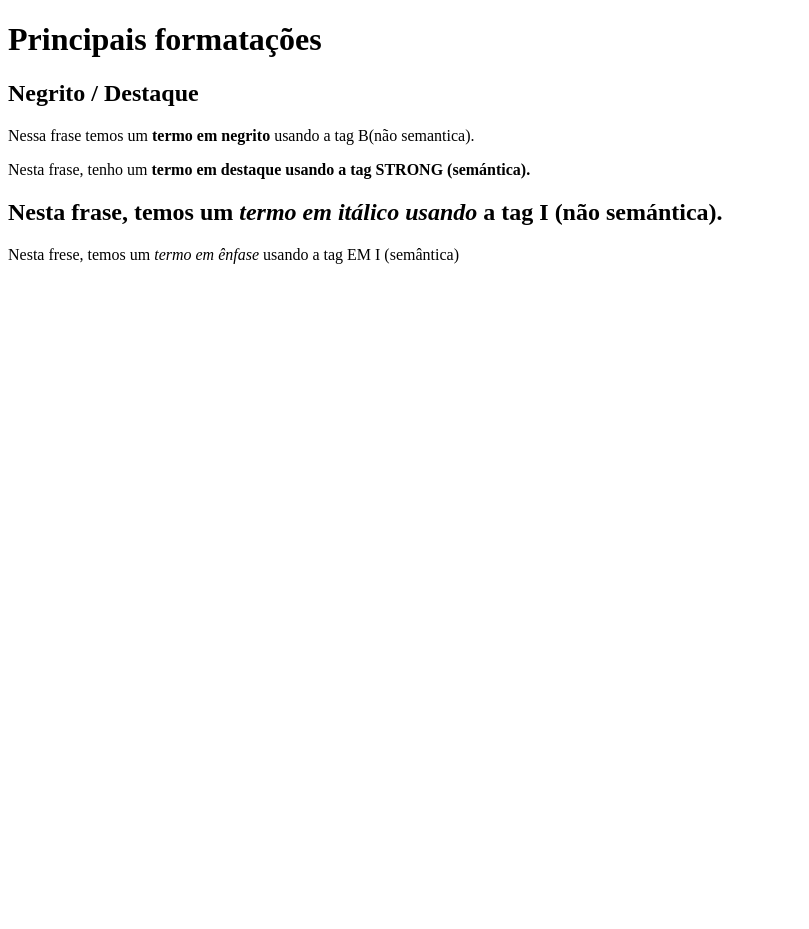
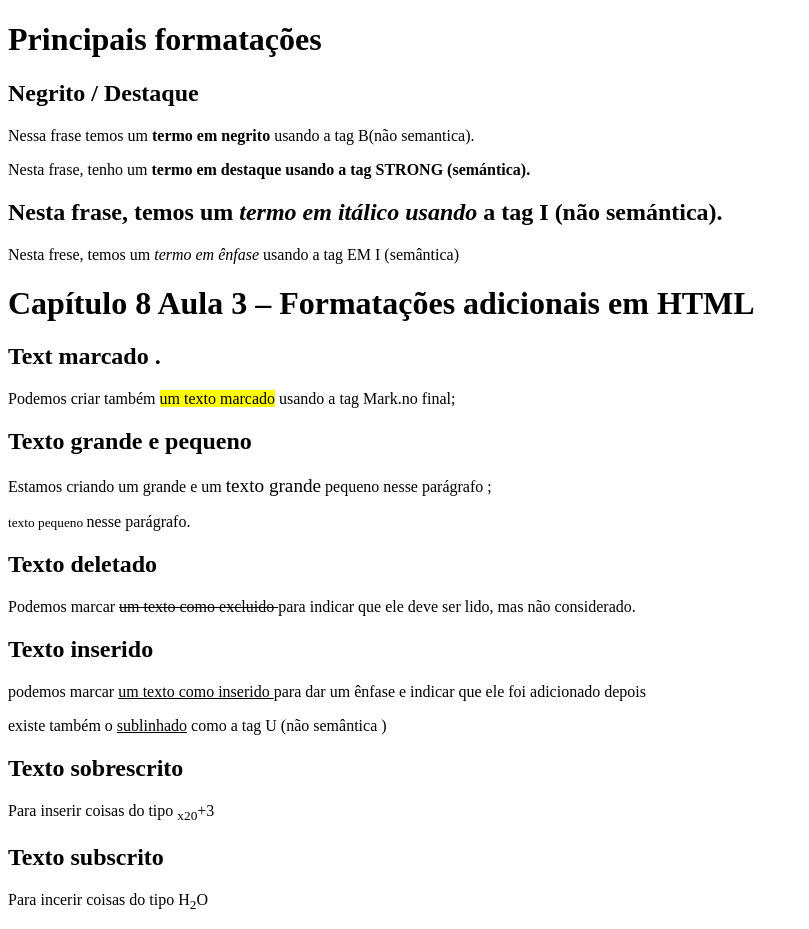
Before and after one commit to edskate/Estudos--html---css-2022, a plain HTML site: page index.html in a window 1280 px wide. Shown: the whole page, without its empty margins (0-809 px from the left). Before the commit the page ends 800 px from the top, so only its background shows below. Drawn offline with Linux system fonts and the light colour scheme.

Commit message:
ex008
html

```diff
--- a/index.html
+++ b/index.html
@@ -14,5 +14,25 @@
 <h2>Nesta frase, temos um <i>termo em itálico usando </i> a tag I (não semántica).</h2>
 <p>Nesta frese, temos um <em>termo em ênfase </em>usando a tag EM I (semântica)</p>
 
+<h1>Capítulo 8 Aula 3 – Formatações adicionais em HTML</h1>
+
+<h2>Text marcado .</h2>
+
+<p>Podemos criar também <mark>um texto marcado</mark> usando a tag Mark.no final;</p>
+<h2>Texto grande e pequeno</h2>
+
+
+<p>Estamos criando um grande e um <big>texto grande</big> pequeno nesse parágrafo ;</p>
+<small>texto pequeno </small>nesse parágrafo.
+<h2>Texto deletado </h2>
+<p>Podemos marcar <del>um texto como excluido </del> para  indicar  que ele deve ser lido, mas não considerado. </p>
+<h2>Texto inserido </h2>
+<p>podemos marcar <ins>um texto como inserido </ins>para dar um ênfase e indicar que ele  foi adicionado  depois </p>
+<p>existe também o <u>sublinhado</u> como a tag U (não semântica ) </p>
+<h2>Texto sobrescrito  </h2>
+<p>Para inserir coisas do tipo <sub>x20</sub>+3</p>
+<h2>Texto subscrito</h2>
+<p>Para incerir coisas do tipo H<sub>2</sub>O</p>
+
 </body>
 </html>
```
